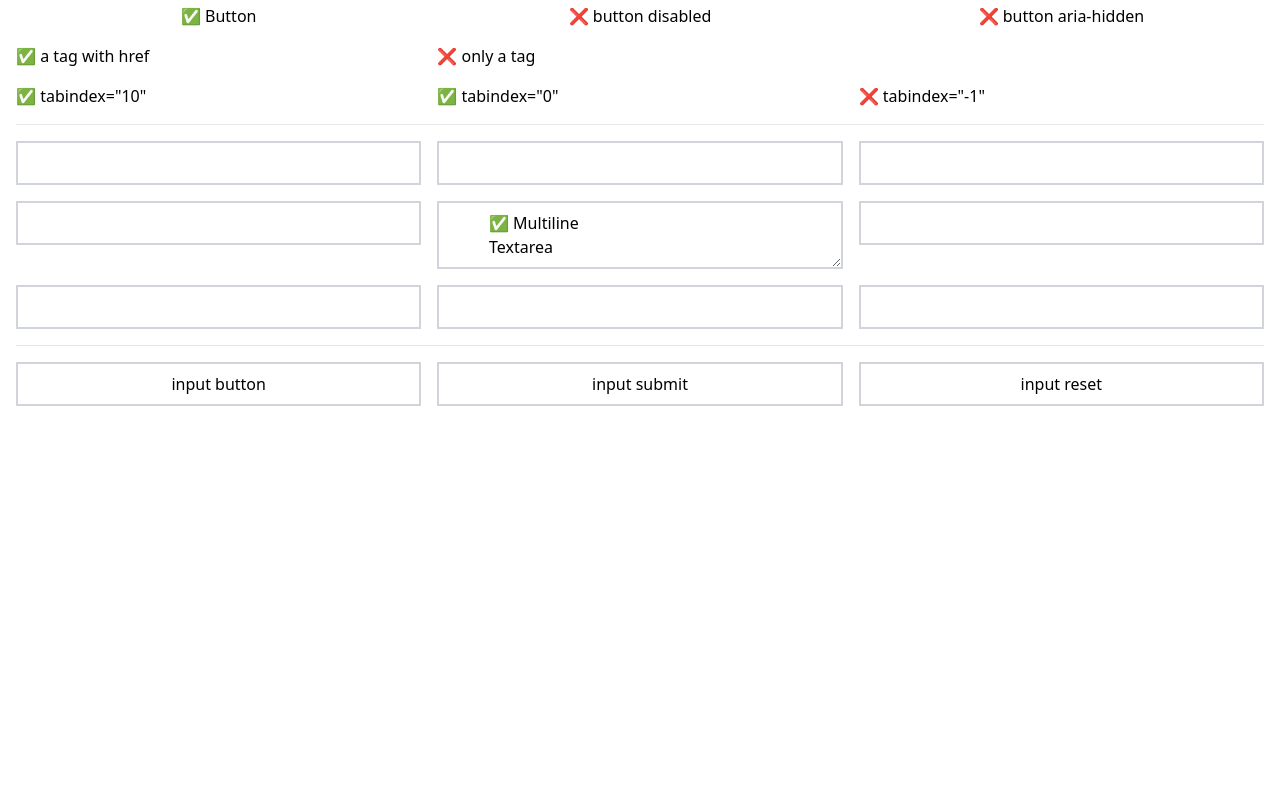
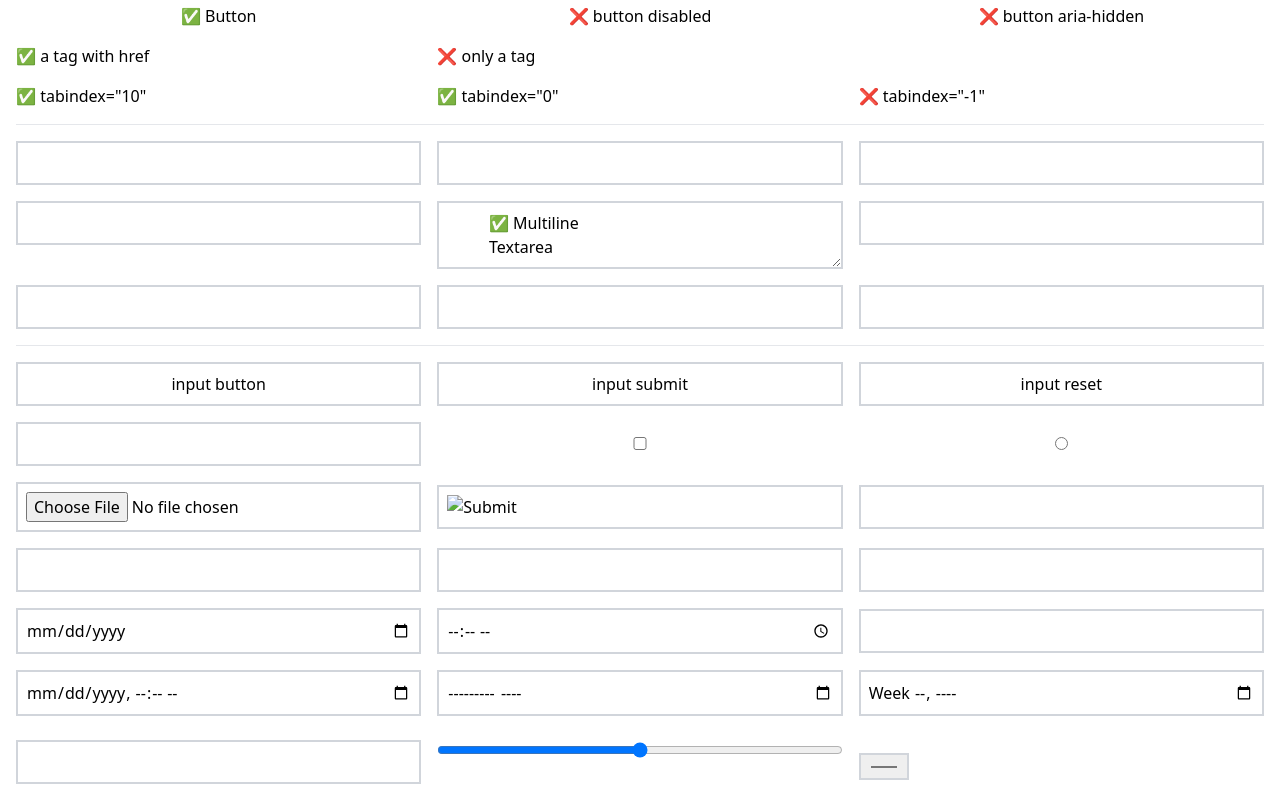
Before and after one commit to sean-nicholas/arrowtab, a plain HTML site: page index.html in a window 1280 px wide. Shown: the part 1045-1845 px from the top of the page. Before the commit the page ends 1467 px from the top, so only its background shows below. Drawn offline with nearby package versions, Linux system fonts and the light colour scheme.

Commit message:
💡 options

```diff
--- a/index.html
+++ b/index.html
@@ -3,7 +3,7 @@
   <head>
     <meta charset="UTF-8" />
     <meta name="viewport" content="width=device-width, initial-scale=1.0" />
-    <title>powertab</title>
+    <title>arrowTab</title>
     <script src="https://cdn.tailwindcss.com"></script>
     <script
       src="https://cdnjs.cloudflare.com/ajax/libs/lodash.js/4.17.21/lodash.min.js"
@@ -12,7 +12,16 @@
       referrerpolicy="no-referrer"
     ></script>
     <script>
-      // TODO: Get all focusable elements
+      // TODO: Options
+      // modifierKey: 'ctrlKey',
+      // onlyWithModifierKey: false, // TODO: Better name
+      // strategy: arrowTab.XWalkEuclidean,
+      // selector: undefined,
+      // elementFilter: () => boolean,
+      // getElementPosition: (element) => { x: number, y: number },
+      // eventTriggerName: 'keydown' | 'keyup',
+      // earlyReturn: (event) => boolean, // TODO: Better name
+
       const getFocusable = () => {
         // Selectors from https://zellwk.com/blog/keyboard-focusable-elements/
         const allFocusable = document.querySelectorAll(
@@ -77,7 +86,7 @@
             },
           }
 
-          const scenarios = {
+          const strategy = {
             XWalkEuclidean: {
               withinReachMetric: withinReachMetrics.XWalk,
               distanceMetric: distanceMetrics.euclidean,
@@ -92,7 +101,7 @@
             },
           }
 
-          const activeScenario = scenarios.XWalkEuclidean
+          const activeStrategy = strategy.XWalkEuclidean
 
           if (
             event.key !== 'ArrowLeft' &&
@@ -199,7 +208,7 @@
               }
             })
             .map((focusable) => {
-              const distance = activeScenario.distanceMetric(focusable)
+              const distance = activeStrategy.distanceMetric(focusable)
 
               return {
                 ...focusable,
@@ -207,7 +216,7 @@
               }
             })
             .map((focusable) => {
-              const withinReach = activeScenario.withinReachMetric(focusable)
+              const withinReach = activeStrategy.withinReachMetric(focusable)
 
               return {
                 ...focusable,
@@ -363,6 +372,25 @@
           value="input reset"
         />
 
+        <input type="password" class="border-2 border-gray-300 p-2" />
+        <input type="checkbox" class="border-2 border-gray-300 p-2" />
+        <input type="radio" class="border-2 border-gray-300 p-2" />
+        <input type="file" class="border-2 border-gray-300 p-2" />
+        <input type="image" class="border-2 border-gray-300 p-2" />
+        <input type="email" class="border-2 border-gray-300 p-2" />
+        <input type="url" class="border-2 border-gray-300 p-2" />
+        <input type="tel" class="border-2 border-gray-300 p-2" />
+        <input type="search" class="border-2 border-gray-300 p-2" />
+        <input type="date" class="border-2 border-gray-300 p-2" />
+        <input type="time" class="border-2 border-gray-300 p-2" />
+        <input type="datetime" class="border-2 border-gray-300 p-2" />
+        <input type="datetime-local" class="border-2 border-gray-300 p-2" />
+        <input type="month" class="border-2 border-gray-300 p-2" />
+        <input type="week" class="border-2 border-gray-300 p-2" />
+        <input type="number" class="border-2 border-gray-300 p-2" />
+        <input type="range" class="border-2 border-gray-300 p-2" />
+        <input type="color" class="border-2 border-gray-300 p-2" />
+
         <!-- TODO: select, details -->
         <!-- TODO: summary, iframe (?) -->
       </div>
```
